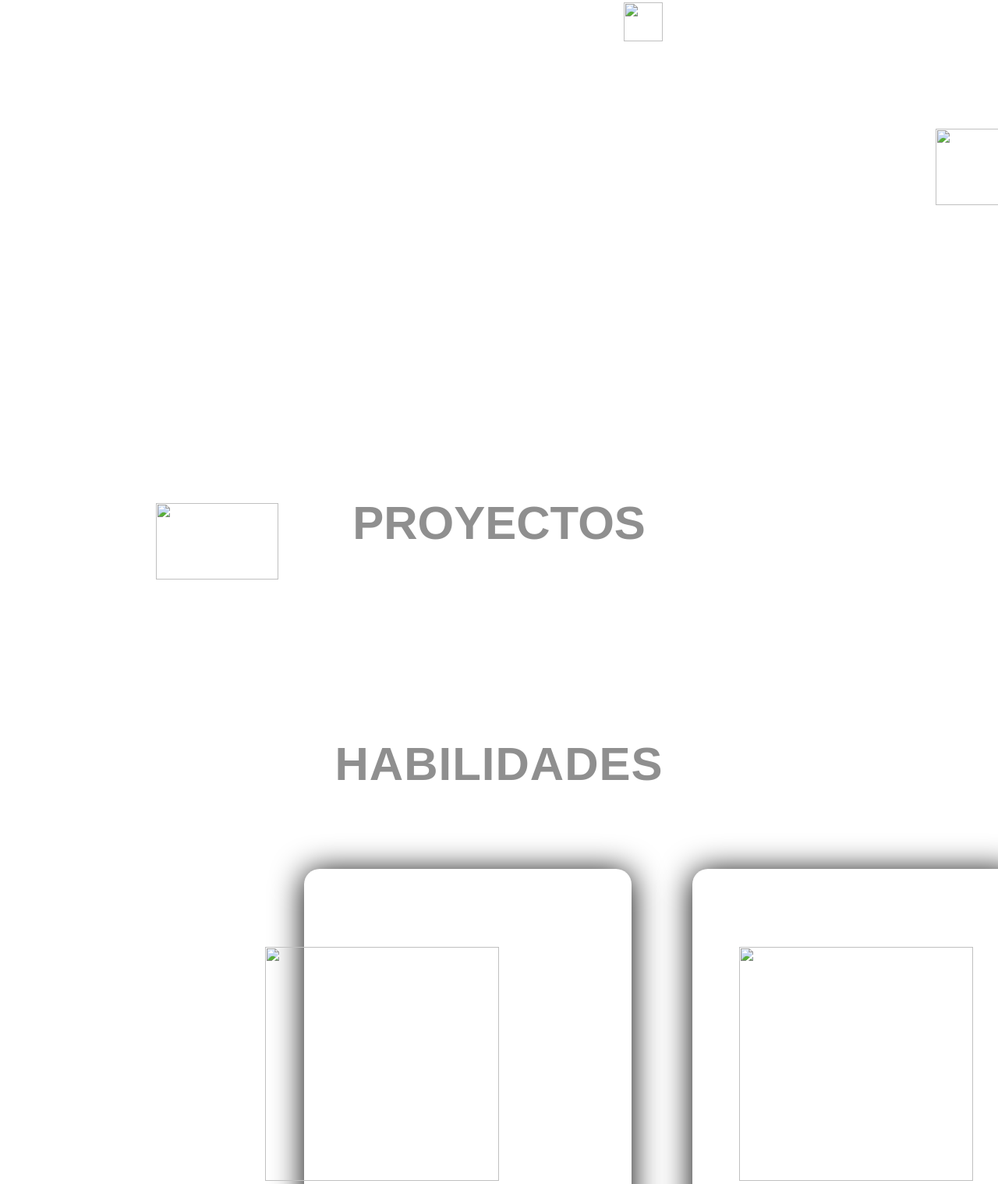
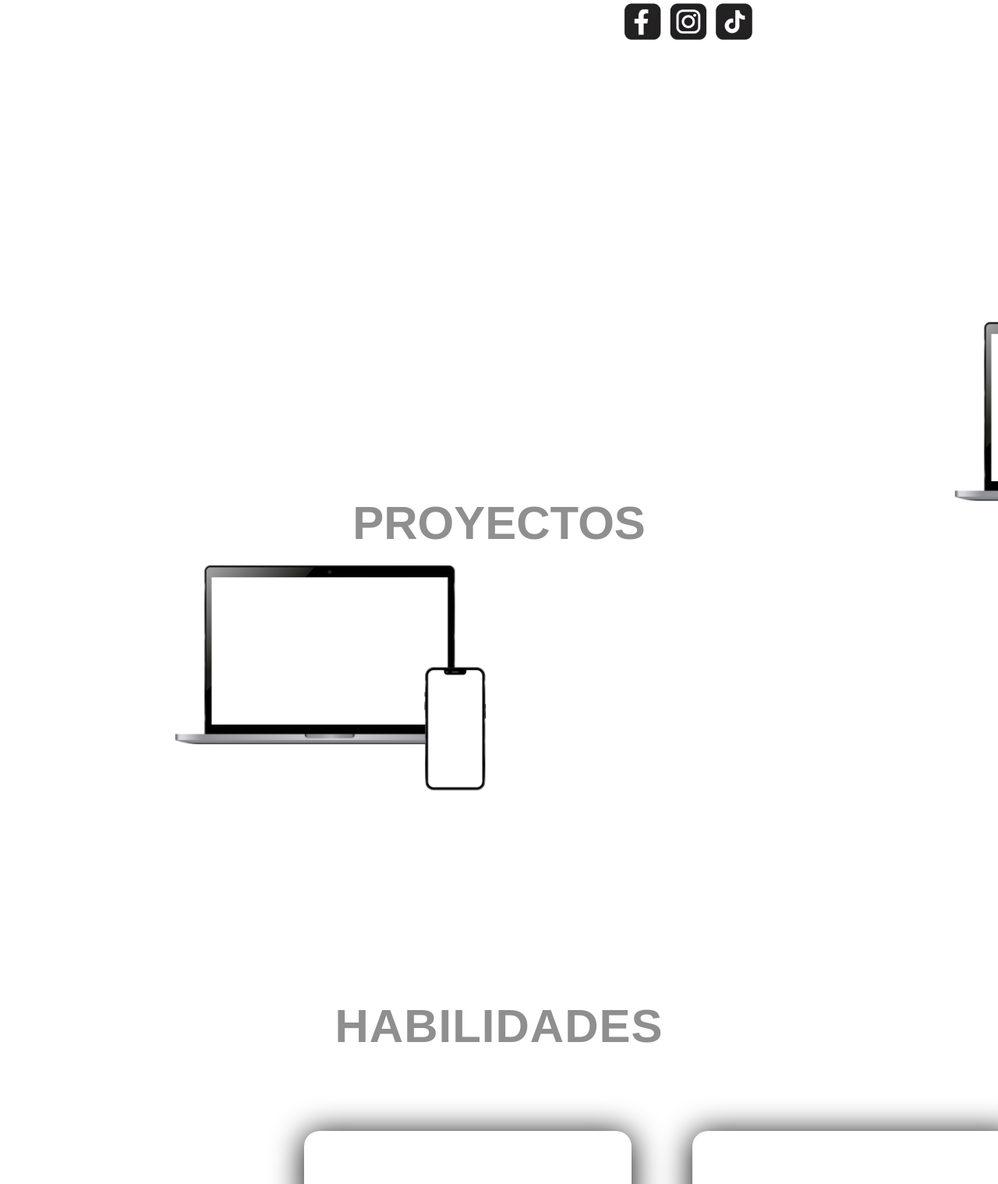
Before and after one commit to usernemeppp/Mi-primera-pagina-web, a plain HTML site: page index.html in a window 1280 px wide. Shown: the part 958-2476 px from the top of the page at 78% size. Drawn offline with Linux system fonts and the light colour scheme; the site is published under a folder, as on GitHub Pages, so addresses that start at the root find nothing.

Commit message:
Update index.html

```diff
--- a/index.html
+++ b/index.html
@@ -20,7 +20,7 @@
         <h1>DE PAGINAS WEBS</h1>
     </div>
     <div>
-        <img  class="iconos" src="/static/img/iconos.png" alt="">
+        <img  class="iconos" src="static/img/iconos.png" alt="">
     </div>
 
 
@@ -29,21 +29,21 @@
         </div>
 
         <div class="contenedor">
-            <img src="/static/img/mostrador.png" alt="" width="35%" height="auto">
+            <img src="static/img/mostrador.png" alt="" width="35%" height="auto">
         </div>
         <div class="contenedor2">
-            <img src="/static/img/mostrador.png" alt="" width="35%" height="auto">
+            <img src="static/img/mostrador.png" alt="" width="35%" height="auto">
         </div>
         <div class="habilidades">
             <h1>HABILIDADES</h1>
         </div>
 
         <div class="habilidadesR">
-           <img src="/static/img/R.png" width="300px">
+           <img src="static/img/R.png" width="300px">
         </div>
 
         <div class="habilidadesC">
-            <img src="/static/img/CSS-Logo.png" width="auto" height="300px">
+            <img src="static/img/CSS-Logo.png" width="auto" height="300px">
         </div>
     <footer>
 
```
